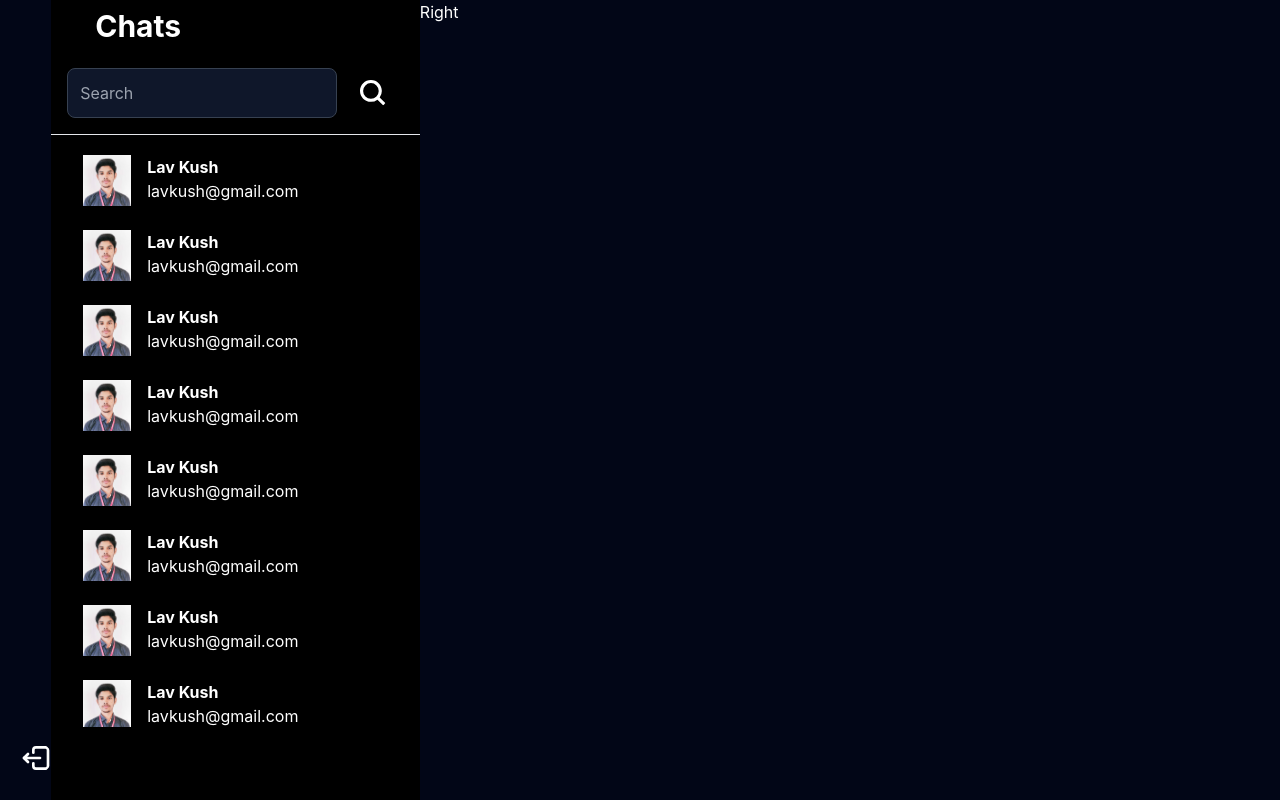
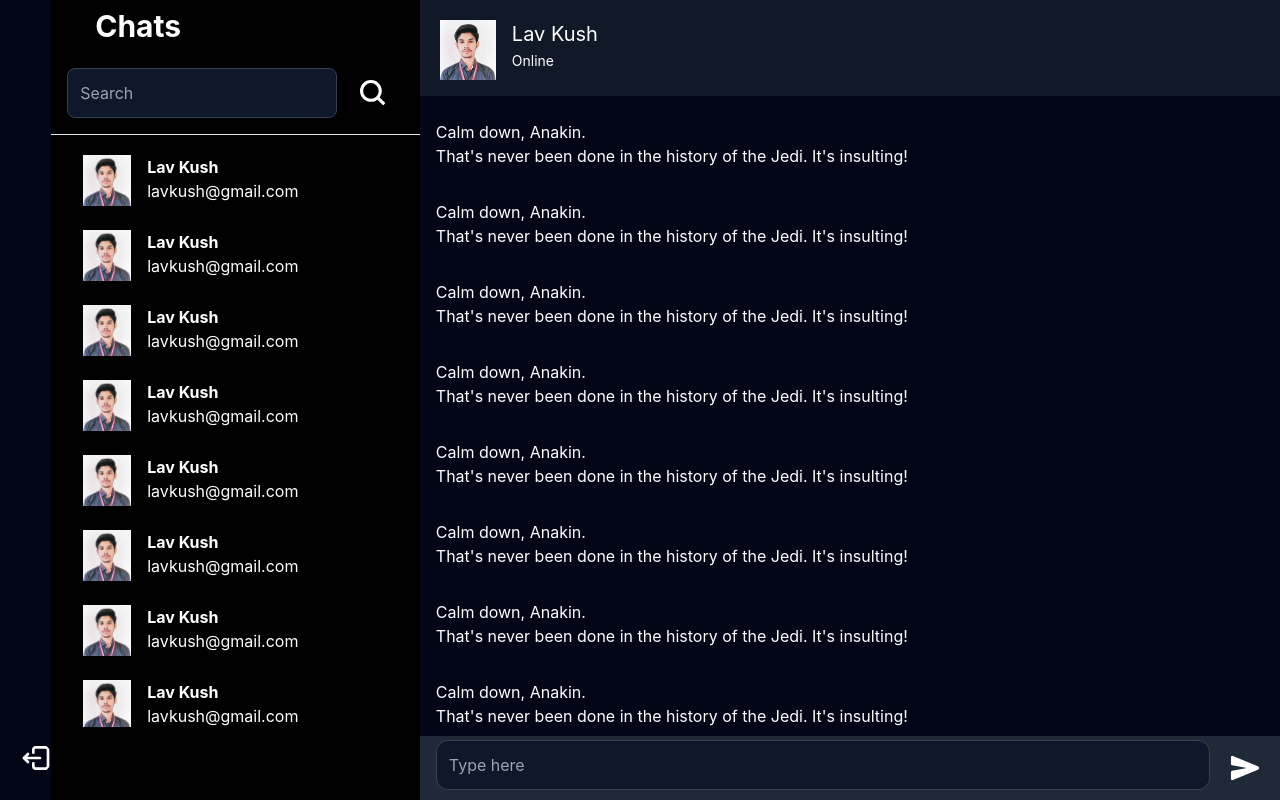
Before and after one commit to rtlavkush07/ChatWaves-Real-time-chat-app-, a React (Vite) app in the folder frontend/: page / in a window 1280 px wide. Built offline with nearby package versions, Linux system fonts and the light colour scheme.

Commit message:
frontend ui done

```diff
--- a/frontend/src/home/left/Search.jsx
+++ b/frontend/src/home/left/Search.jsx
@@ -8,7 +8,7 @@ function Search() {
 <div className='flex space-x-3'>
     <label className="border-[1px] border-gray-700 bg-slate-900 rounded-lg p-3 flex items-center gap-2 w-[80%]" >
 
-  <input type="text" className="grow outline-none bg-transparent" placeholder="Search" />
+  <input type="text" className="grow outline-none bg-slate-900" placeholder="Search" />
 
 </label>
 <button>
--- /dev/null
+++ b/frontend/src/home/right/Chatuser.jsx
@@ -0,0 +1,23 @@
+import React from 'react'
+import img from './profile.jpg'
+
+const Chatuser = () => {
+  return (
+   <div className=" pl-5 pt-5 pb-3 h-[12vh] flex space-x-4 bg-gray-900 hover:bg-gray-700 duration-300 cursor-pointer">
+    <div>
+         <div className="avatar online">
+                    <div className="w-14 rounded-full">
+                        <img src={img} />
+                    </div>
+                </div>
+    </div>
+    <div>
+        <h1 className='text-xl'>Lav Kush</h1>
+        <span className='text-sm'>Online</span>
+    </div>
+
+  </div>
+  )
+}
+
+export default Chatuser
--- /dev/null
+++ b/frontend/src/home/right/Message.jsx
@@ -0,0 +1,18 @@
+import React from 'react'
+
+const Message = () => {
+  return (
+     <div className='p-4'>
+        <div className="chat chat-end">
+  <div className="chat-bubble chat-bubble-info">Calm down, Anakin.</div>
+</div>
+<div className="chat chat-start">
+  <div className="chat-bubble chat-bubble-accent">
+    That's never been done in the history of the Jedi. It's insulting!
+  </div>
+</div>
+    </div>
+  )
+}
+
+export default Message
--- /dev/null
+++ b/frontend/src/home/right/Messages.jsx
@@ -0,0 +1,30 @@
+import React from 'react'
+import Message from './Message'
+
+const Messages = () => {
+  return (
+   <>
+   <div className="" style={{minHeight: "calc( 88vh - 8vh )"}}>
+    <Message/>
+    <Message/>
+    <Message/>
+    <Message/>
+    <Message/>
+    <Message/>
+    <Message/>
+    <Message/>
+    <Message/>
+    <Message/>
+    <Message/>
+    <Message/>
+    <Message/>
+    <Message/>
+    <Message/>
+    <Message/>
+
+
+   </div></>
+  )
+}
+
+export default Messages
--- a/frontend/src/home/right/Right.jsx
+++ b/frontend/src/home/right/Right.jsx
@@ -1,7 +1,17 @@
 import React from 'react';
+import Chatuser from './Chatuser';
+import Messages from './Messages';
+import Type from './Type';
 function Right () {
   return (
-    <div  className="w-[70%]    bg-slate-950  text-white" >Right</div>
+    <div  className="w-[70%]    bg-slate-950  text-white" >
+
+    <Chatuser/>
+   <div className="py-2 flex-1 overflow-y-auto" style={{maxHeight: "calc( 88vh - 8vh )"}}>
+    <Messages/>
+    </div>
+    <Type/>
+    </div>
   )
 }
 
--- /dev/null
+++ b/frontend/src/home/right/Type.jsx
@@ -0,0 +1,26 @@
+import React from 'react'
+import { IoSend } from 'react-icons/io5'
+
+const Type = () => {
+  return (
+    <>
+
+    <div className='flex space-x-1 h-[8vh]  bg-gray-800'>
+
+        <div className="w-[90%] mx-4">
+             <input
+             type="text"
+              className="border-[1px] border-gray-700  flex items-center w-full py-3 px-3 rounded-xl grow outline-none bg-slate-900 mt-1"
+               placeholder="Type here" />
+        </div>
+
+           <button>
+             <IoSend className='text-3xl hover:bg-gray-900' />
+           </button>
+
+    </div>
+    </>
+  )
+}
+
+export default Type
```
Also changed, not shown: frontend/src/home/right/profile.jpg (added).
